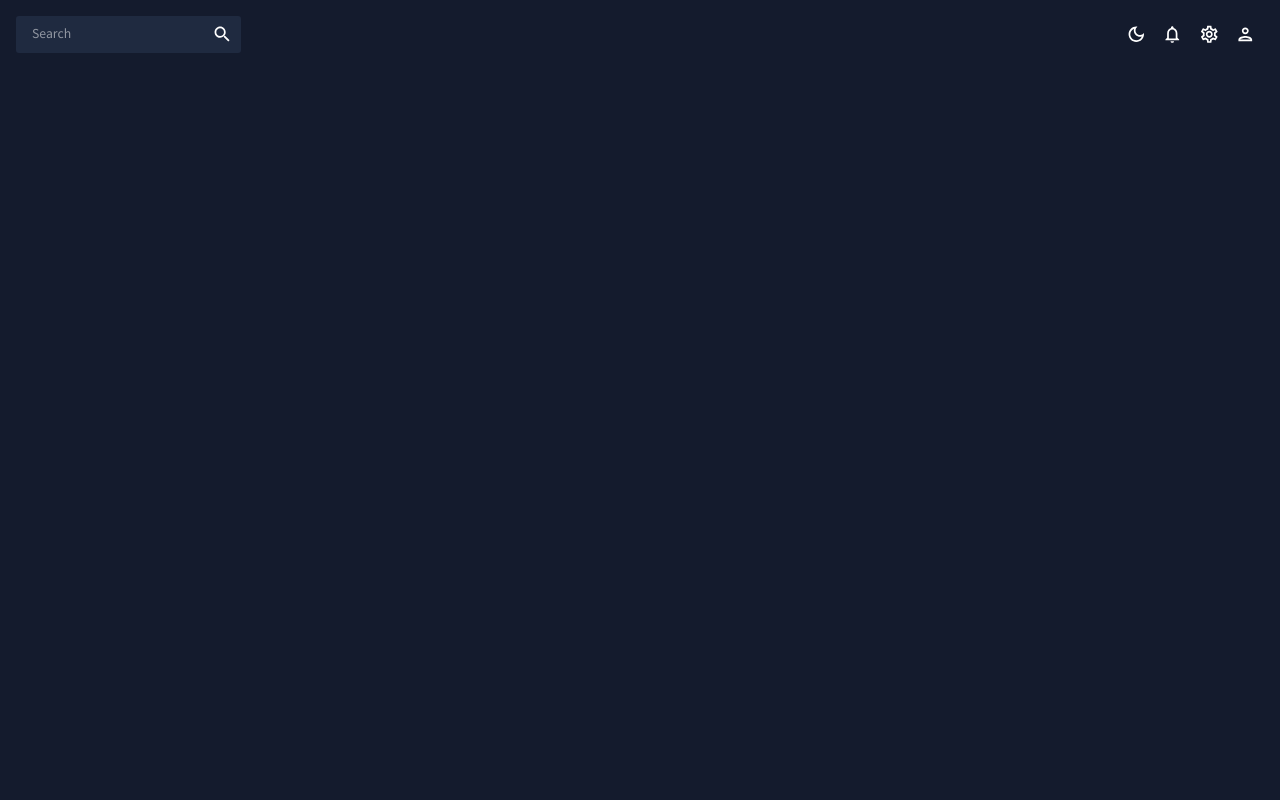
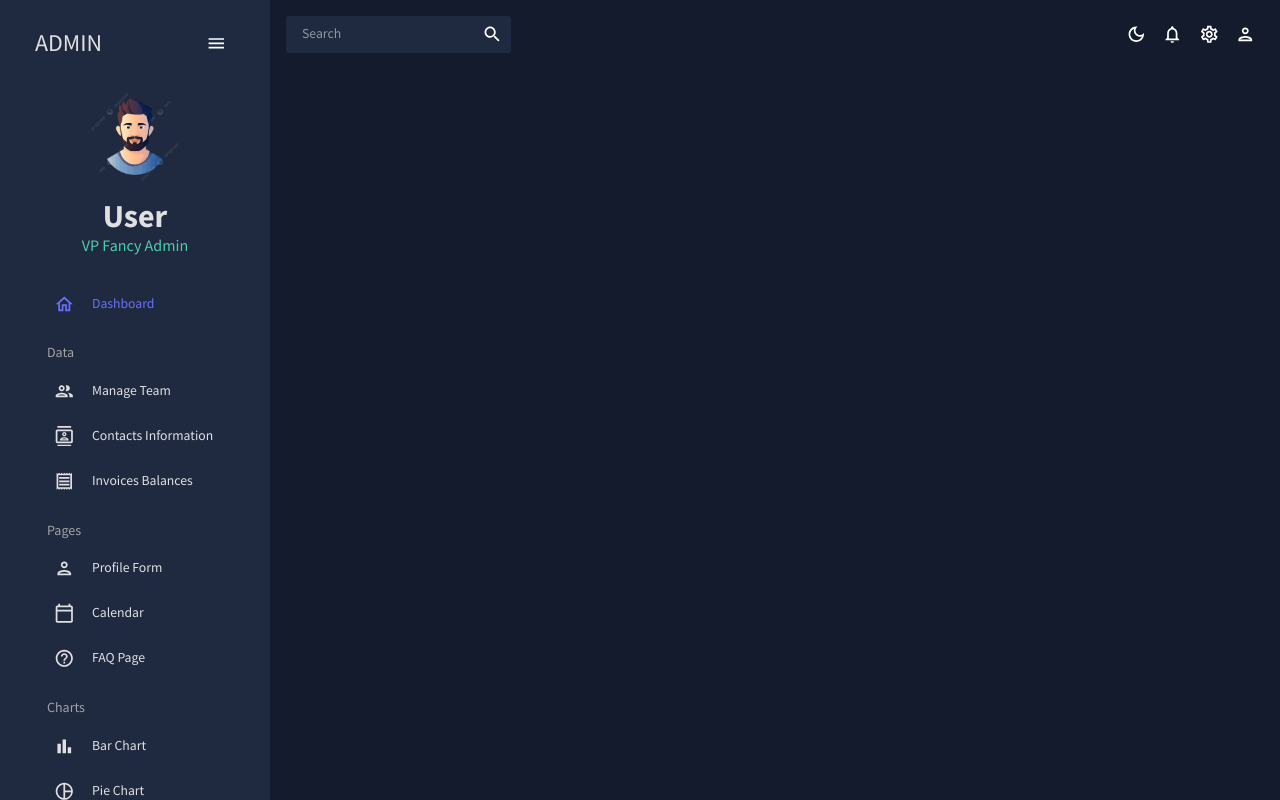
Before and after one commit to hyousafdev/ReactJS-Admin-Panel-with-Material-UI, a React (Create React App) app in the folder admin-panel/: page / in a window 1280 px wide. Built offline with nearby package versions, Linux system fonts and the light colour scheme.

Commit message:
Added Sidebar

```diff
--- a/admin-panel/package.json
+++ b/admin-panel/package.json
@@ -25,7 +25,7 @@
     "formik": "^2.4.6",
     "react": "^18.3.1",
     "react-dom": "^18.3.1",
-    "react-pro-sidebar": "^1.1.0",
+    "react-pro-sidebar": "^0.7.1",
     "react-router-dom": "^7.2.0",
     "react-scripts": "5.0.1",
     "web-vitals": "^2.1.4",
--- a/admin-panel/src/App.js
+++ b/admin-panel/src/App.js
@@ -1,6 +1,20 @@
-import Topbar from "./scenes/global/Topbar";
 import { ColorModeContext, useMode } from "./theme";
 import { CssBaseline, ThemeProvider } from "@mui/material";
+import {Routes, Route} from "react-router-dom"
+import Topbar from "./scenes/global/Topbar";
+import Dashboard from "./scenes/dashboard";
+import Sidebar from "./scenes/global/Sidebar"
+// import Team from "./scenes/team";
+// import Invoices from "./scenes/invoices";
+// import Contacts from "./scenes/contacts";
+// import Bar from "./scenes/bar";
+// import Form from "./scenes/form";
+// import Line from "./scenes/line";
+// import Pie from "./scenes/pie";
+// import FAQ from "./scenes/faq";
+// import Geography from "./scenes/geography";
+// import Calendar from "./scenes/calendar/calendar";
+
 
 function App() {
   const [theme, colorMode] = useMode();
@@ -10,8 +24,22 @@
       <ThemeProvider theme={theme}>
         <CssBaseline />
         <div className="app">
+          <Sidebar />
           <main className="content">
             <Topbar />
+            <Routes>
+              <Route path="/" element={<Dashboard />} />
+              {/* <Route path="/team" element={<Team />} /> */}
+              {/* <Route path="/contacts" element={<Contacts />} /> */}
+              {/* <Route path="/invoices" element={<Invoices />} /> */}
+              {/* <Route path="/form" element={<Form />} /> */}
+              {/* <Route path="/bar" element={<Bar />} /> */}
+              {/* <Route path="/pie" element={<Pie />} /> */}
+              {/* <Route path="/line" element={<Line />} /> */}
+              {/* <Route path="/faq" element={<FAQ />} /> */}
+              {/* <Route path="/calendar" element={<Calendar />} /> */}
+              {/* <Route path="/geography" element={<Geography />} /> */}
+            </Routes>
           </main>
         </div>
       </ThemeProvider>
--- a/admin-panel/src/scenes/dashboard/index.js
+++ b/admin-panel/src/scenes/dashboard/index.js
@@ -0,0 +1,7 @@
+const Dashboard = () => {
+    return (
+      <div></div>
+    )
+  }
+
+  export default Dashboard
--- a/admin-panel/src/scenes/global/Sidebar.js
+++ b/admin-panel/src/scenes/global/Sidebar.js
@@ -0,0 +1,228 @@
+import { useState } from "react";
+import { ProSidebar, Menu, MenuItem } from "react-pro-sidebar";
+import { Box, IconButton, Typography, useTheme } from "@mui/material";
+import { Link } from "react-router-dom";
+import "react-pro-sidebar/dist/css/styles.css";
+import { tokens } from "../../theme";
+import HomeOutlinedIcon from "@mui/icons-material/HomeOutlined";
+import PeopleOutlinedIcon from "@mui/icons-material/PeopleOutlined";
+import ContactsOutlinedIcon from "@mui/icons-material/ContactsOutlined";
+import ReceiptOutlinedIcon from "@mui/icons-material/ReceiptOutlined";
+import PersonOutlinedIcon from "@mui/icons-material/PersonOutlined";
+import CalendarTodayOutlinedIcon from "@mui/icons-material/CalendarTodayOutlined";
+import HelpOutlineOutlinedIcon from "@mui/icons-material/HelpOutlineOutlined";
+import BarChartOutlinedIcon from "@mui/icons-material/BarChartOutlined";
+import PieChartOutlineOutlinedIcon from "@mui/icons-material/PieChartOutlineOutlined";
+import TimelineOutlinedIcon from "@mui/icons-material/TimelineOutlined";
+import MenuOutlinedIcon from "@mui/icons-material/MenuOutlined";
+import MapOutlinedIcon from "@mui/icons-material/MapOutlined";
+
+const Item = ({ title, to, icon, selected, setSelected }) => {
+  const theme = useTheme();
+  const colors = tokens(theme.palette.mode);
+  return (
+    <MenuItem
+      active={selected === title}
+      style={{
+        color: colors.grey[100],
+      }}
+      onClick={() => setSelected(title)}
+      icon={icon}
+    >
+      <Typography>{title}</Typography>
+      <Link to={to} />
+    </MenuItem>
+  );
+};
+
+const Sidebar = () => {
+  const theme = useTheme();
+  const colors = tokens(theme.palette.mode);
+  const [isCollapsed, setIsCollapsed] = useState(false);
+  const [selected, setSelected] = useState("Dashboard");
+
+  return (
+    <Box
+      sx={{
+        "& .pro-sidebar-inner": {
+          background: `${colors.primary[400]} !important`,
+        },
+        "& .pro-icon-wrapper": {
+          backgroundColor: "transparent !important",
+        },
+        "& .pro-inner-item": {
+          padding: "5px 35px 5px 20px !important",
+        },
+        "& .pro-inner-item:hover": {
+          color: "#868dfb !important",
+        },
+        "& .pro-menu-item.active": {
+          color: "#6870fa !important",
+        },
+      }}
+    >
+      <ProSidebar collapsed={isCollapsed}>
+        <Menu iconShape="square">
+          {/* LOGO AND MENU ICON */}
+          <MenuItem
+            onClick={() => setIsCollapsed(!isCollapsed)}
+            icon={isCollapsed ? <MenuOutlinedIcon /> : undefined}
+            style={{
+              margin: "10px 0 20px 0",
+              color: colors.grey[100],
+            }}
+          >
+            {!isCollapsed && (
+              <Box
+                display="flex"
+                justifyContent="space-between"
+                alignItems="center"
+                ml="15px"
+              >
+                <Typography variant="h3" color={colors.grey[100]}>
+                  ADMIN
+                </Typography>
+                <IconButton onClick={() => setIsCollapsed(!isCollapsed)}>
+                  <MenuOutlinedIcon />
+                </IconButton>
+              </Box>
+            )}
+          </MenuItem>
+
+          {!isCollapsed && (
+            <Box mb="25px">
+              <Box display="flex" justifyContent="center" alignItems="center">
+                <img
+                  alt="profile-user"
+                  width="100px"
+                  height="100px"
+                  src={`../../assets/user.png`}
+                  style={{ cursor: "pointer", borderRadius: "50%" }}
+                />
+              </Box>
+              <Box textAlign="center">
+                <Typography
+                  variant="h2"
+                  color={colors.grey[100]}
+                  fontWeight="bold"
+                  sx={{ m: "10px 0 0 0" }}
+                >
+                  User
+                </Typography>
+                <Typography variant="h5" color={colors.greenAccent[500]}>
+                  VP Fancy Admin
+                </Typography>
+              </Box>
+            </Box>
+          )}
+
+          <Box paddingLeft={isCollapsed ? undefined : "10%"}>
+            <Item
+              title="Dashboard"
+              to="/"
+              icon={<HomeOutlinedIcon />}
+              selected={selected}
+              setSelected={setSelected}
+            />
+
+            <Typography
+              variant="h6"
+              color={colors.grey[300]}
+              sx={{ m: "15px 0 5px 20px" }}
+            >
+              Data
+            </Typography>
+            <Item
+              title="Manage Team"
+              to="/team"
+              icon={<PeopleOutlinedIcon />}
+              selected={selected}
+              setSelected={setSelected}
+            />
+            <Item
+              title="Contacts Information"
+              to="/contacts"
+              icon={<ContactsOutlinedIcon />}
+              selected={selected}
+              setSelected={setSelected}
+            />
+            <Item
+              title="Invoices Balances"
+              to="/invoices"
+              icon={<ReceiptOutlinedIcon />}
+              selected={selected}
+              setSelected={setSelected}
+            />
+
+            <Typography
+              variant="h6"
+              color={colors.grey[300]}
+              sx={{ m: "15px 0 5px 20px" }}
+            >
+              Pages
+            </Typography>
+            <Item
+              title="Profile Form"
+              to="/form"
+              icon={<PersonOutlinedIcon />}
+              selected={selected}
+              setSelected={setSelected}
+            />
+            <Item
+              title="Calendar"
+              to="/calendar"
+              icon={<CalendarTodayOutlinedIcon />}
+              selected={selected}
+              setSelected={setSelected}
+            />
+            <Item
+              title="FAQ Page"
+              to="/faq"
+              icon={<HelpOutlineOutlinedIcon />}
+              selected={selected}
+              setSelected={setSelected}
+            />
+
+            <Typography
+              variant="h6"
+              color={colors.grey[300]}
+              sx={{ m: "15px 0 5px 20px" }}
+            >
+              Charts
+            </Typography>
+            <Item
+              title="Bar Chart"
+              to="/bar"
+              icon={<BarChartOutlinedIcon />}
+              selected={selected}
+              setSelected={setSelected}
+            />
+            <Item
+              title="Pie Chart"
+              to="/pie"
+              icon={<PieChartOutlineOutlinedIcon />}
+              selected={selected}
+              setSelected={setSelected}
+            />
+            <Item
+              title="Line Chart"
+              to="/line"
+              icon={<TimelineOutlinedIcon />}
+              selected={selected}
+              setSelected={setSelected}
+            />
+            <Item
+              title="Geography Chart"
+              to="/geography"
+              icon={<MapOutlinedIcon />}
+              selected={selected}
+              setSelected={setSelected}
+            />
+          </Box>
+        </Menu>
+      </ProSidebar>
+    </Box>
+  );
+};
+
+export default Sidebar;
```
Also changed, not shown: admin-panel/public/assets/user.png (added), 1 other file (tests, documents, lock files or other folders).
